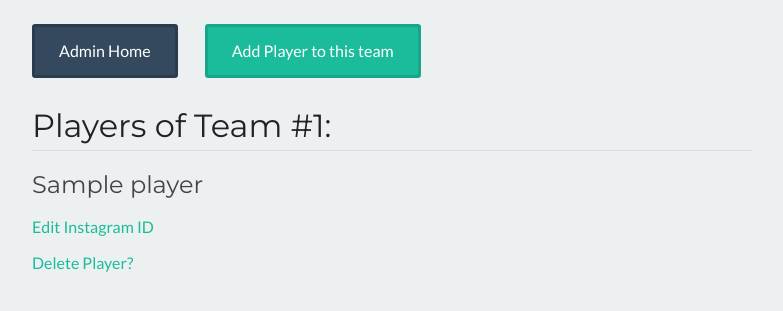
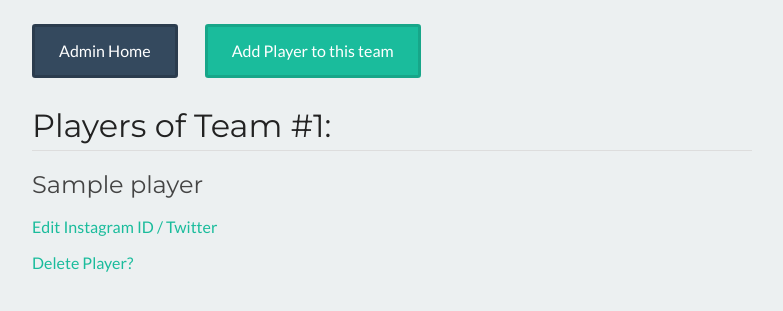
Before and after one commit to AbhishekBiswal/RosterGram, a Flask app: page /dash/players?team=1 in a window 1280 px wide. Shown: the top 311 px of the page, without its empty margins (248-1031 px from the left). Run offline with Flask 2, Linux system fonts and the light colour scheme; the visitor is signed in with stand-in values (Sample User, id 1); tables that the repository leaves empty hold one stand-in row (values such as "Sample post").

Commit message:
added option to edit twitter / instagram id of a player.

```diff
--- a/app/templates/players.html
+++ b/app/templates/players.html
@@ -9,7 +9,7 @@
 		<h1><a href="http://instagram.com/{{ item.ig }}">{{ item.name }}</a></h1>
 		<footer class="admin-card__meta">
 			<div class="admin-card__meta__editlink">
-				<a href="#">Edit Instagram ID</a>
+				<a href="/admin/edit-player?pid={{ item.twitter }}">Edit Instagram ID / Twitter</a>
 			</div>
 			<div class="admin-card__meta__delete">
 				<a href="/dash/delplayer/{{ item.pid }}?next={{ item.team }}">Delete Player?</a>
```
